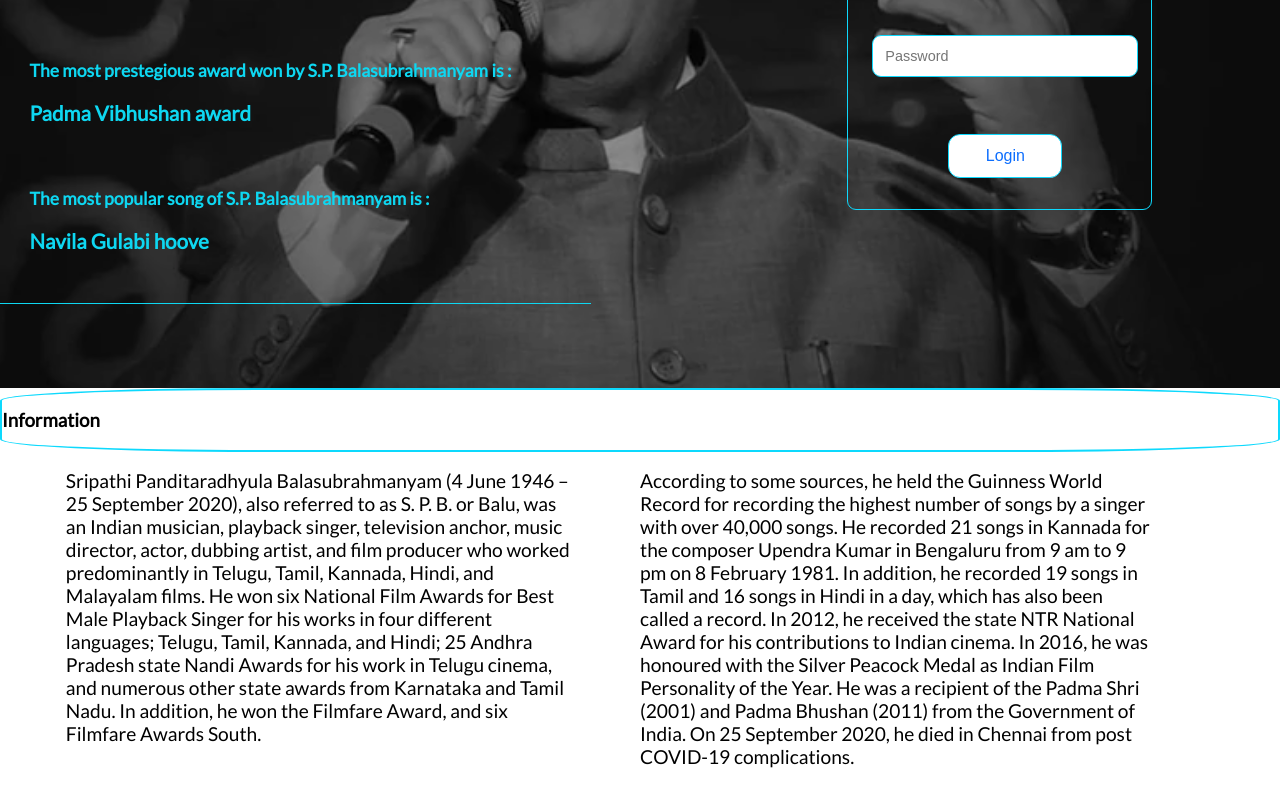
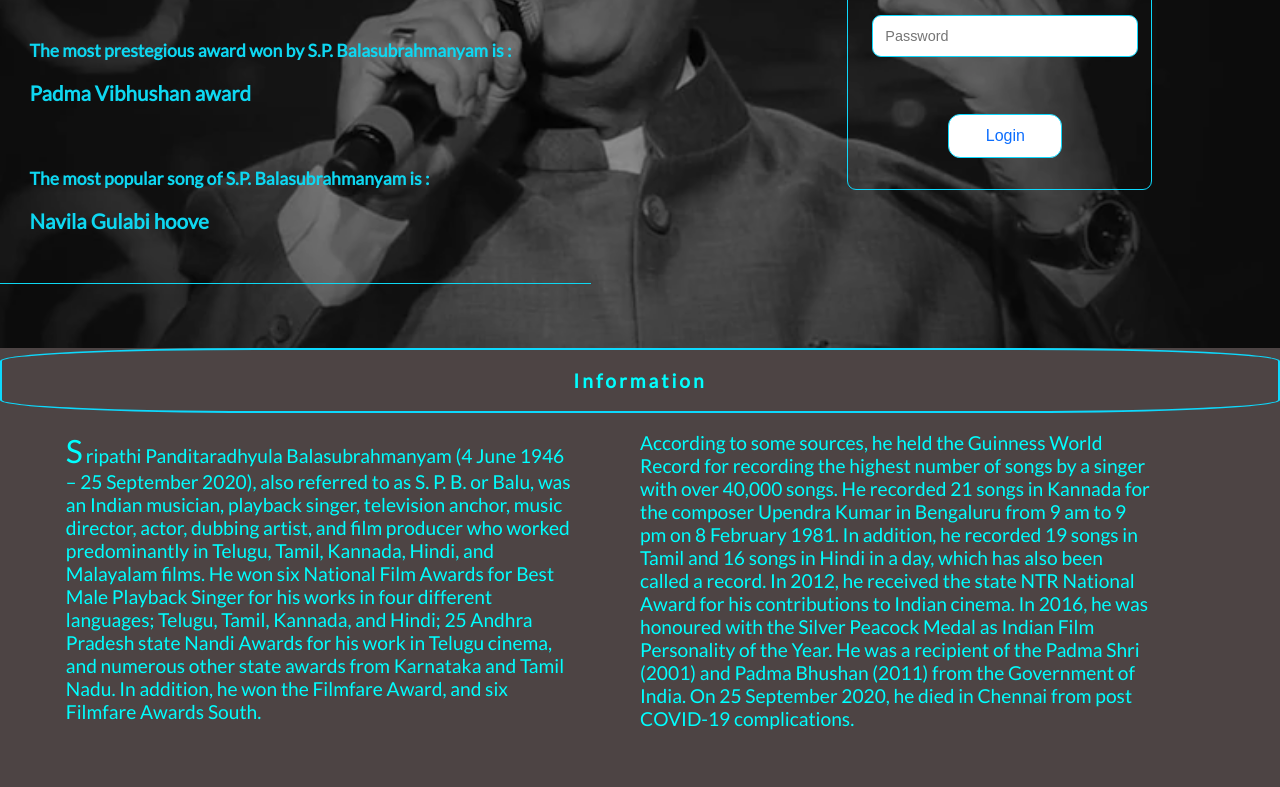
Before and after one commit to crimson-lotus/project-2, a plain HTML site: page index.html in a window 1280 px wide. Shown: the part 373-1160 px from the top of the page. Drawn offline with Linux system fonts and the light colour scheme.

Commit message:
Add files via upload

```diff
--- a/styles/style.css
+++ b/styles/style.css
@@ -7,6 +7,7 @@ body {
     flex-direction: column;
     height: 145vh;
     position: relative;
+    background-color: rgb(77, 68, 68);
 }
 
 @media screen and (max-width: 1100px){
@@ -196,8 +197,20 @@ blockquote:after {
 p{
     float:left;
     font-size: 1.2rem;
-    color:  rgb(0, 0, 0);
+    color: aqua;
     max-width: 40%;
     padding-left: 5%;
     /* white-space: 20; */
+    padding-bottom: 3%;
+
 }
+.info h3{
+    color: aqua;
+    font-size: 1.2rem;
+    text-align: center;
+    letter-spacing: 3px;
+}
+span{
+    font-size: xx-large;
+    margin-right: 3px;
+}
```
